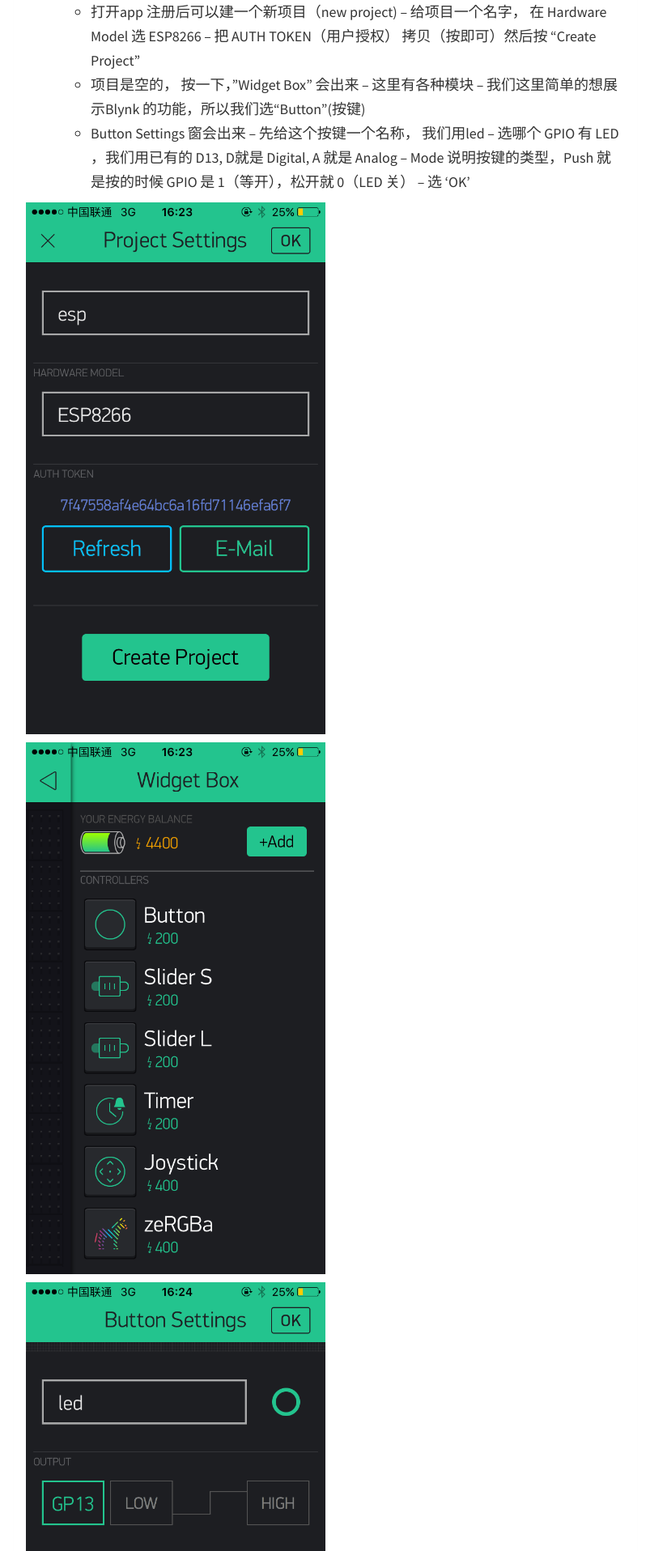
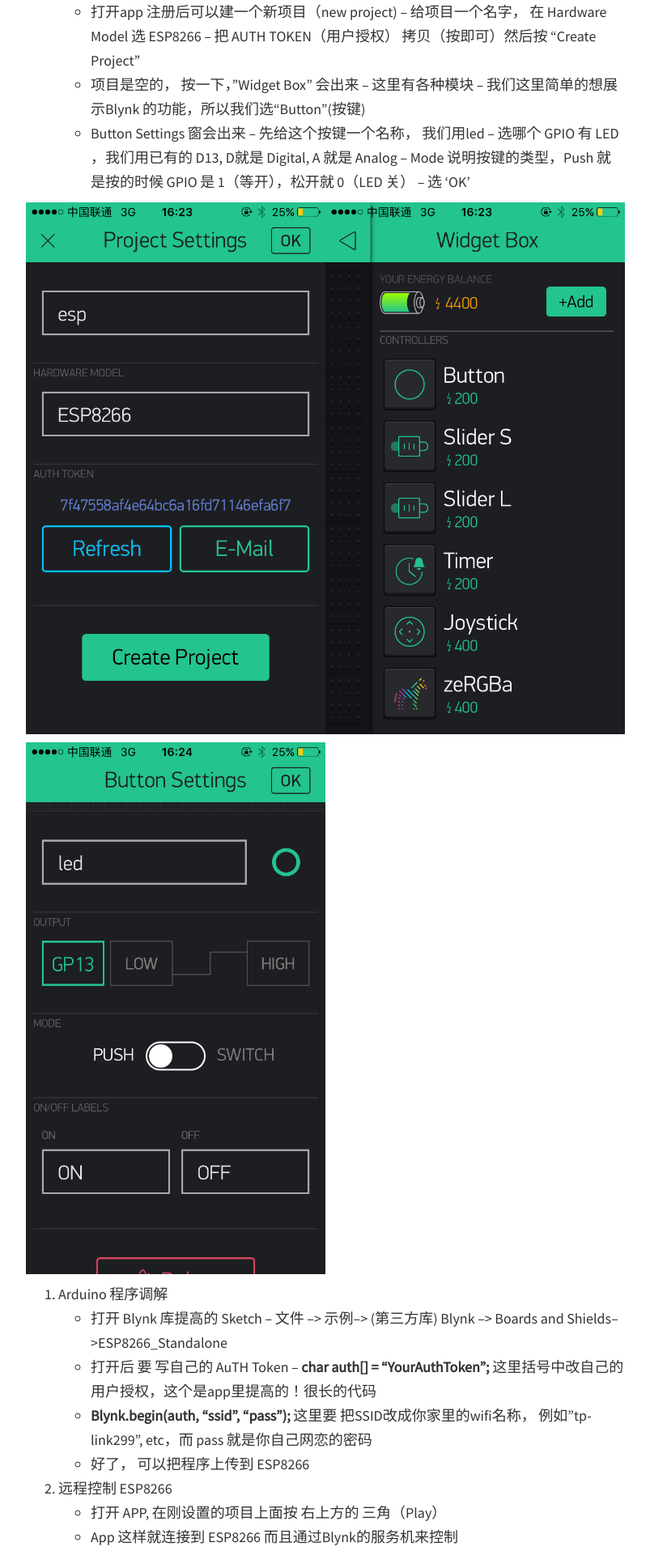
Before and after one commit to shwongsoohar/rahul-thakoor.github.io, a Jekyll site: the page built from _posts/2016-05-01-Blynk-ESP8266 教程.md, in a window 1280 px wide. Shown: the part 1075-2991 px from the top of the page at 81% size, without its empty margins (238-1041 px from the left). Built offline with Jekyll 4.4.1, drawn with Linux system fonts in a browser that asks for light colours; nearby versions of some CDN libraries; comment, search, counter and statistics services are not loaded.

Commit message:
Updated 2016-05-01-Blynk-ESP8266 教程.md

```diff
--- a/_posts/2016-05-01-Blynk-ESP8266 教程.md
+++ b/_posts/2016-05-01-Blynk-ESP8266 教程.md
@@ -43,7 +43,7 @@
 -- 选哪个 GPIO 有 LED ，我们用已有的 D13, D就是 Digital, A 就是 Analog
 -- Mode 说明按键的类型，Push 就是按的时候 GPIO 是 1（等开），松开就 0（LED 关）
 -- 选 'OK'
-<p><img src="/static/img/blynk/3.PNG" width ="50%" /></p><p><img src="/static/img/blynk/4.PNG" width ="50%" /></p><p><img src="/static/img/blynk/5.PNG" width ="50%" /></p>
+<p><img src="/static/img/blynk/3.PNG" width ="50%" /><img src="/static/img/blynk/4.PNG" width ="50%" /></p><p><img src="/static/img/blynk/5.PNG" width ="50%" /></p>
 
 4. Arduino 程序调解
 - 打开 Blynk 库提高的 Sketch
```
